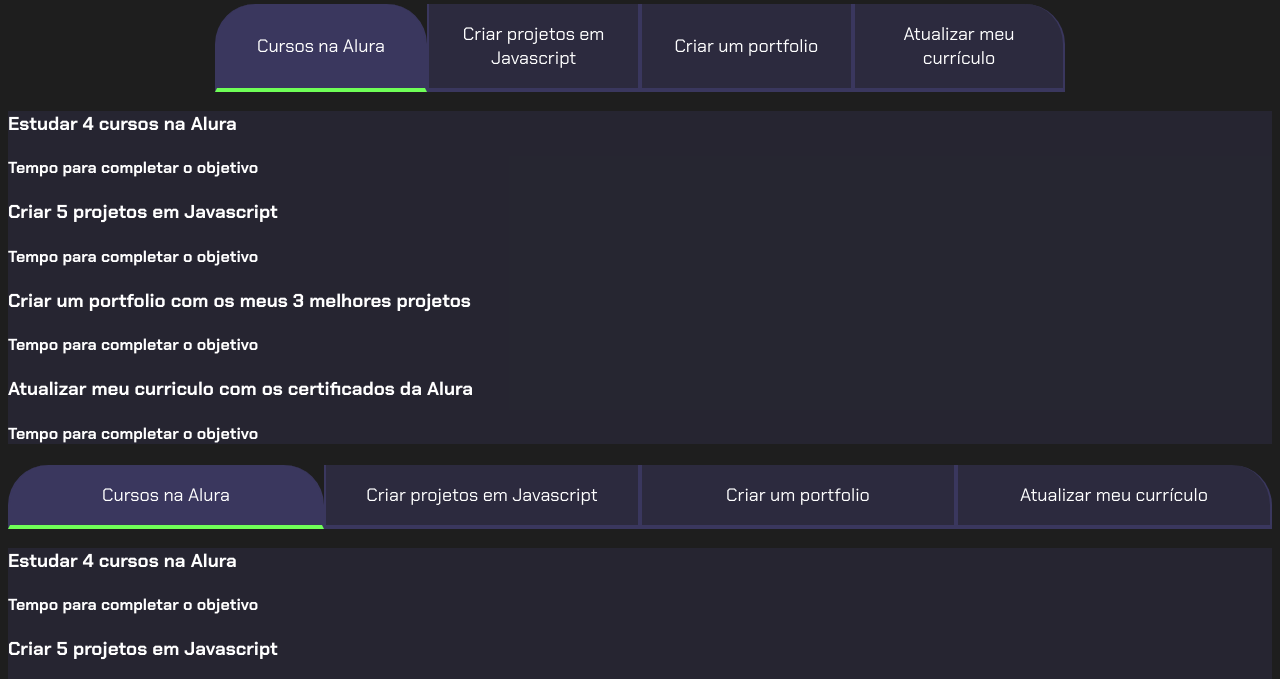
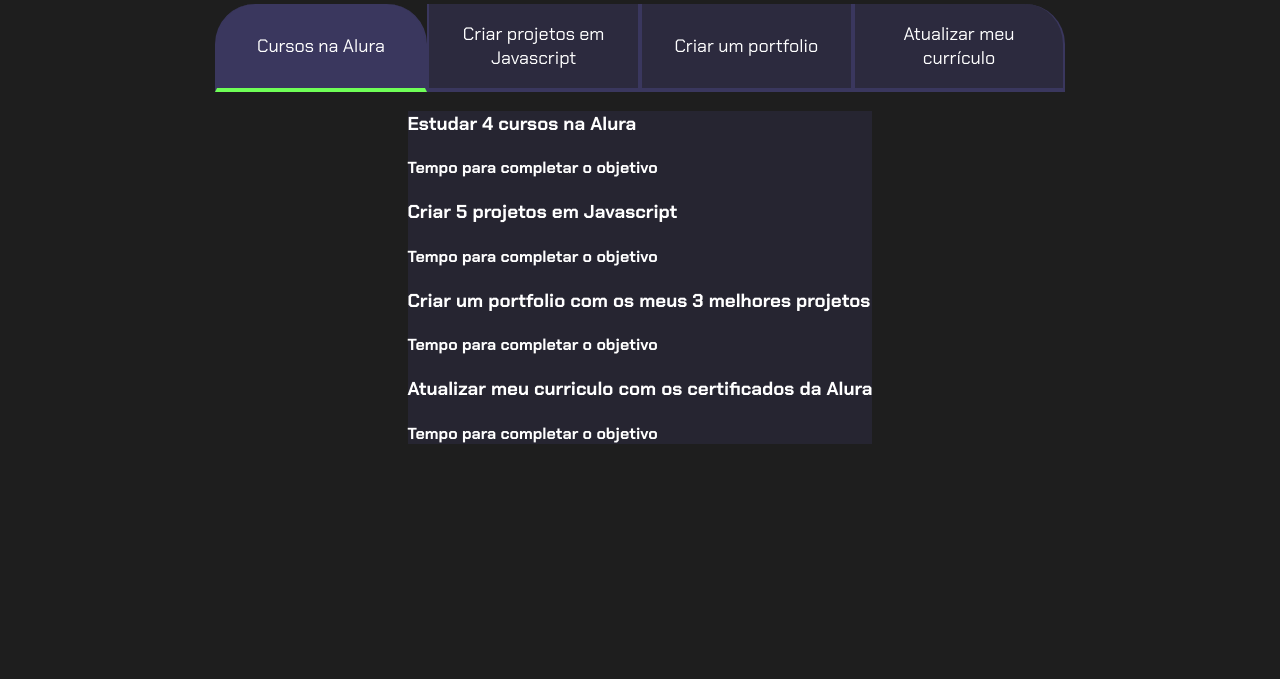
Before and after one commit to GUELGUEL22/PROJETO-DE-VIDA-2, a plain HTML site: page index.html in a window 1280 px wide. Shown: the part 99-778 px from the top of the page. Drawn offline with Linux system fonts and the light colour scheme.

Commit message:
aula 3.2

```diff
--- a/index.html
+++ b/index.html
@@ -17,49 +17,6 @@
         <button class="botao">Atualizar meu currículo</button>
       </div>
       <div class="conteudo">
-      </div>
-    </section>
-    <script src="main.js"></script>
-  </body>
-  <div class="abas-textos">
-  <div class="aba-conteudo">
-    <h3 class="aba-conteudo-titulo-principal">Estudar 4 cursos na Alura</h3>
-    <h4 class="aba-conteudo-titulo-secundario">
-      Tempo para completar o objetivo
-    </h4>
-  </div>
-  <div class="aba-conteudo">
-    <h3 class="aba-conteudo-titulo-principal">
-      Criar 5 projetos em Javascript
-    </h3>
-    <h4 class="aba-conteudo-titulo-secundario">
-      Tempo para completar o objetivo
-    </h4>
-  </div>
-  <div class="aba-conteudo">
-    <h3 class="aba-conteudo-titulo-principal">
-      Criar um portfolio com os meus 3 melhores projetos
-    </h3>
-    <h4 class="aba-conteudo-titulo-secundario">
-      Tempo para completar o objetivo
-    </h4>
-  </div>
-  <div class="aba-conteudo">
-    <h3 class="aba-conteudo-titulo-principal">
-      Atualizar meu curriculo com os certificados da Alura
-    </h3>
-    <h4 class="aba-conteudo-titulo-secundario">
-      Tempo para completar o objetivo
-    </h4>
-  </div>
-</div>
-<div class="conteudo">
-  <div class="botoes">
-    <button class="botao ativo">Cursos na Alura</button>
-    <button class="botao">Criar projetos em Javascript</button>
-    <button class="botao">Criar um portfolio</button>
-    <button class="botao">Atualizar meu currículo</button>
-  </div>
         <div class="abas-textos">
           <div class="aba-conteudo">
             <h3 class="aba-conteudo-titulo-principal">Estudar 4 cursos na Alura</h3>
@@ -93,4 +50,7 @@
           </div>
         </div>
       </div>
+    </section>
+    <script src="main.js"></script>
+  </body>
 </html>
```
Lines whose indentation alone changed are shown as unchanged.
